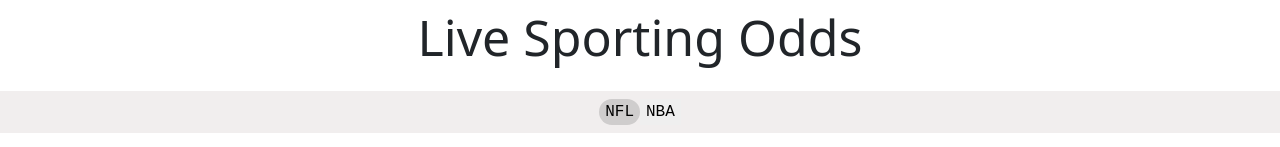
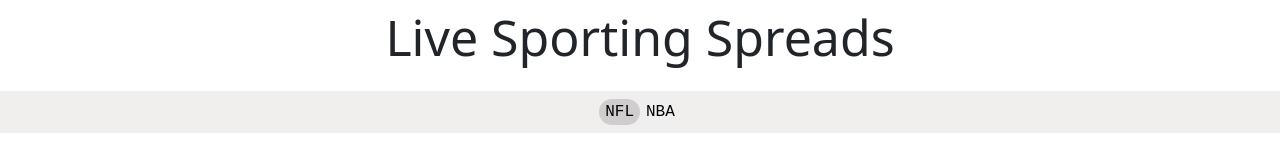
Before and after one commit to kadessdragon718/React-Sports-Betting-App, a React (Create React App) app: page / in a window 1280 px wide. Shown: the top 147 px of the page. Built offline with nearby package versions, Linux system fonts and the light colour scheme; no server answers.

Commit message:
Change language: odds to spread

```diff
--- a/src/App.js
+++ b/src/App.js
@@ -156,7 +156,7 @@ function App() {
 
   return (
     <div>
-      <div className="title-heading">Live Sporting Odds</div>
+      <div className="title-heading">Live Sporting Spreads</div>
         <nav className="navbar navbar-light navbar-custom justify-content-center">
           {sport === 'americanfootball_nfl'?<button className="active navbar-text-custom nav-button-selected" onClick={() => setSport('americanfootball_nfl')}>NFL</button>:
           <button className="active navbar-text-custom nav-button" onClick={() => setSport('americanfootball_nfl')}>NFL</button>}
--- a/src/Components/GameOverview.js
+++ b/src/Components/GameOverview.js
@@ -44,7 +44,7 @@ const GameOverview = (game) => {
             <div>
                 {game.curScore?<p className="game-text">{game.curScore[1].score} - {game.curScore[0].score}</p>:<p><br></br></p>}
             </div>
-            <button className="odds-button" onClick={()=>setShow(!show)}>{show===true?<p className="odds-button-text">Hide Odds</p>:today>=gameStart?<p className="odds-button-text">Live Odds</p>:<p className="odds-button-text">Odds</p>}</button>
+            <button className="odds-button" onClick={()=>setShow(!show)}>{show===true?<p className="odds-button-text">Hide Spreads</p>:today>=gameStart?<p className="odds-button-text">Live Spreads</p>:<p className="odds-button-text">Spreads</p>}</button>
             {show===true?<br></br>:<></>}
             {show===true?<div>
                 {game.bookmakers.map((bookmaker, index) => (
```
